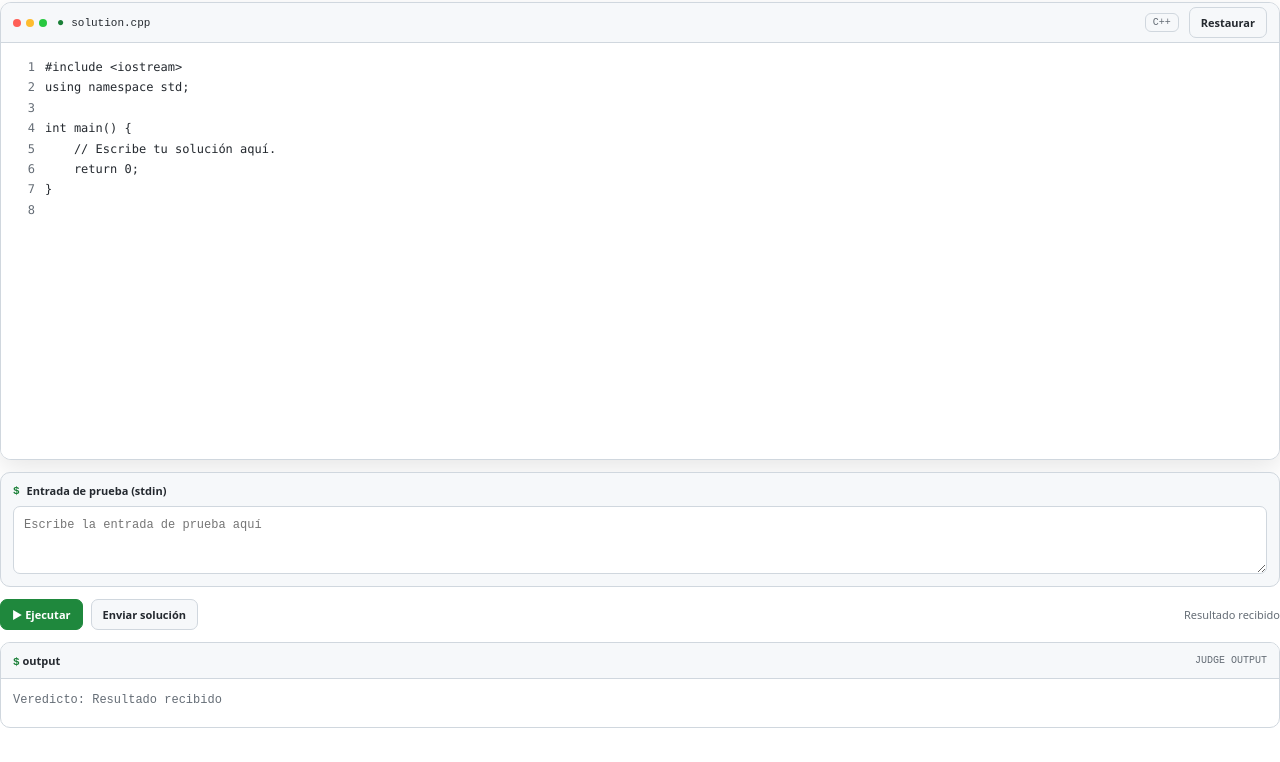
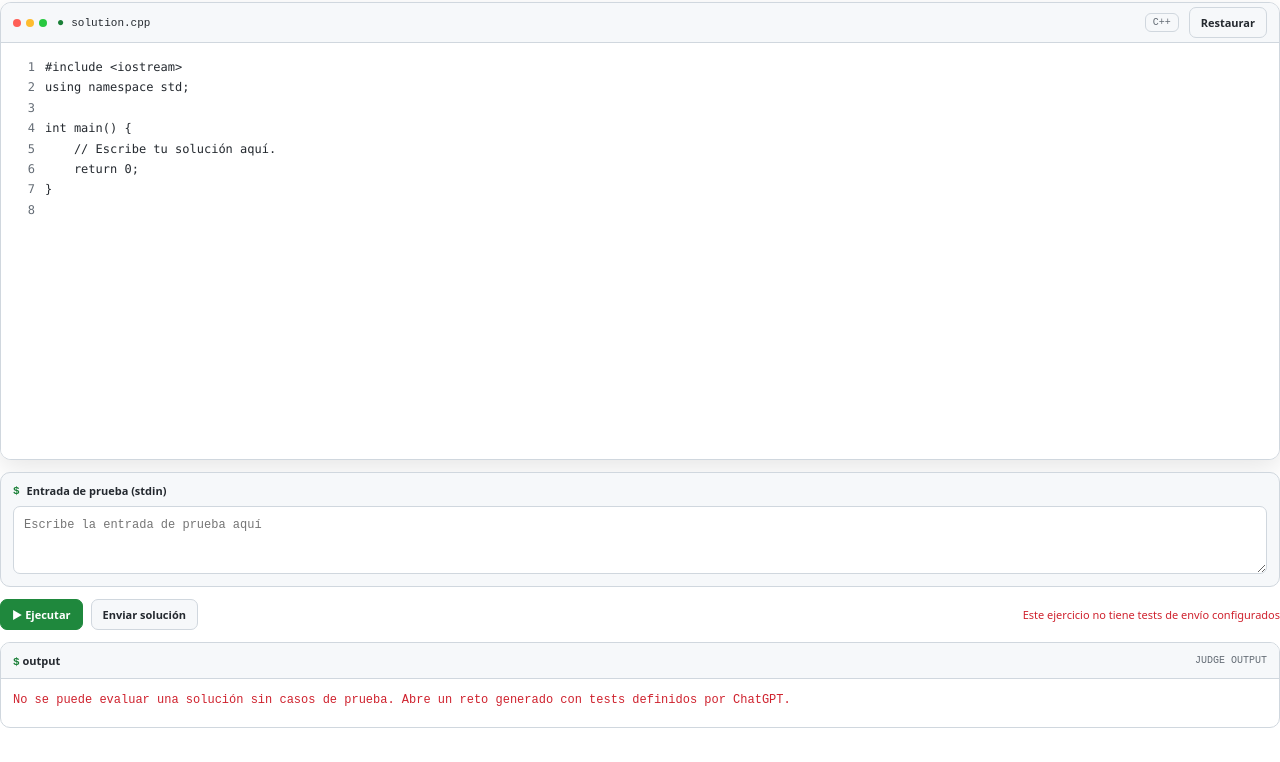
Before and after one commit to Z43L/codeforge, a website: page apps/mcp/public/ide.html in a window 1280 px wide. Both pictures are taken after a click on the button "Enviar solución". Shown: the part 38-800 px from the top of the page. Drawn offline with Linux system fonts and the light colour scheme.

Commit message:
Separate Run from Submit and display per-test verdicts

```diff
--- a/apps/mcp/public/ide.html
+++ b/apps/mcp/public/ide.html
@@ -264,6 +264,14 @@ pre#result.bad { color: var(--terminal-red); }
     if (result.stdout) lines.push("stdout:\n" + result.stdout);
     if (result.stderr) lines.push("stderr:\n" + result.stderr);
     if (result.compileOutput) lines.push("Compilación:\n" + result.compileOutput);
+    if (Array.isArray(result.tests)) {
+      lines.push("Tests superados: " + (result.passedTests || 0) + "/" + (result.totalTests || result.tests.length));
+      result.tests.forEach(function (test, index) {
+        lines.push((test.passed ? "✓ " : "✗ ") + (test.name || ("Test " + (index + 1))) + ": " + (test.verdict || "sin veredicto"));
+        if (test.stderr) lines.push("stderr: " + test.stderr);
+        if (test.compileOutput) lines.push("compilación: " + test.compileOutput);
+      });
+    }
     if (result.time) lines.push("Tiempo: " + result.time + " s");
     if (result.memory) lines.push("Memoria: " + result.memory + " KB");
     $("result").textContent = lines.join("\n\n");
@@ -333,7 +341,7 @@ pre#result.bad { color: var(--terminal-red); }
     }
     return normalizeData(response) || {};
   }
-  async function execute() {
+  async function execute(submitAll) {
     if (state.busy) return;
     if (!state.problem) {
       setStatus("Esperando el reto desde ChatGPT", "bad");
@@ -343,7 +351,7 @@ pre#result.bad { color: var(--terminal-red); }
     state.busy = true;
     $("run").disabled = true;
     $("submit").disabled = true;
-    setStatus("Ejecutando…");
+    setStatus(submitAll ? "Ejecutando todos los tests…" : "Ejecutando…");
     $("result").textContent = "El juez está ejecutando el código…";
     $("result").className = "";
     try {
@@ -353,7 +361,8 @@ pre#result.bad { color: var(--terminal-red); }
         language: lang.name,
         sourceCode: $("code").value,
         stdin: $("stdin").value || "",
-        expectedOutput: state.problem.sampleOutput || ""
+        expectedOutput: state.problem.sampleOutput || "",
+        testCases: submitAll ? (state.problem.tests || []).map(function (test, index) { return { name: test.name || ("Test " + (index + 1)), stdin: test.stdin, expectedOutput: test.expectedOutput }; }) : undefined
       });
       renderSubmission(data.submission || data);
     } catch (error) {
@@ -391,8 +400,16 @@ pre#result.bad { color: var(--terminal-red); }
       }
     }
   });
-  $("run").addEventListener("click", execute);
-  $("submit").addEventListener("click", execute);
+  $("run").addEventListener("click", function () { execute(false); });
+  $("submit").addEventListener("click", function () {
+    if (!state.problem || !Array.isArray(state.problem.tests) || state.problem.tests.length === 0) {
+      setStatus("Este ejercicio no tiene tests de envío configurados", "bad");
+      $("result").textContent = "No se puede evaluar una solución sin casos de prueba. Abre un reto generado con tests definidos por ChatGPT.";
+      $("result").className = "bad";
+      return;
+    }
+    execute(true);
+  });
   $("reset").addEventListener("click", function () {
     $("code").value = state.initialCode || templateFor(languageName());
     setLineNumbers();
```
